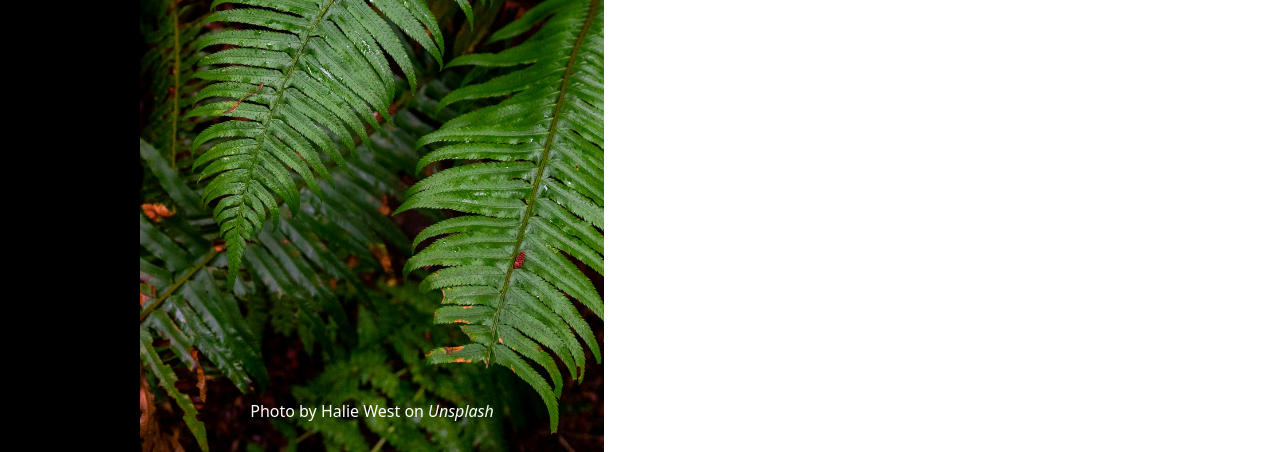
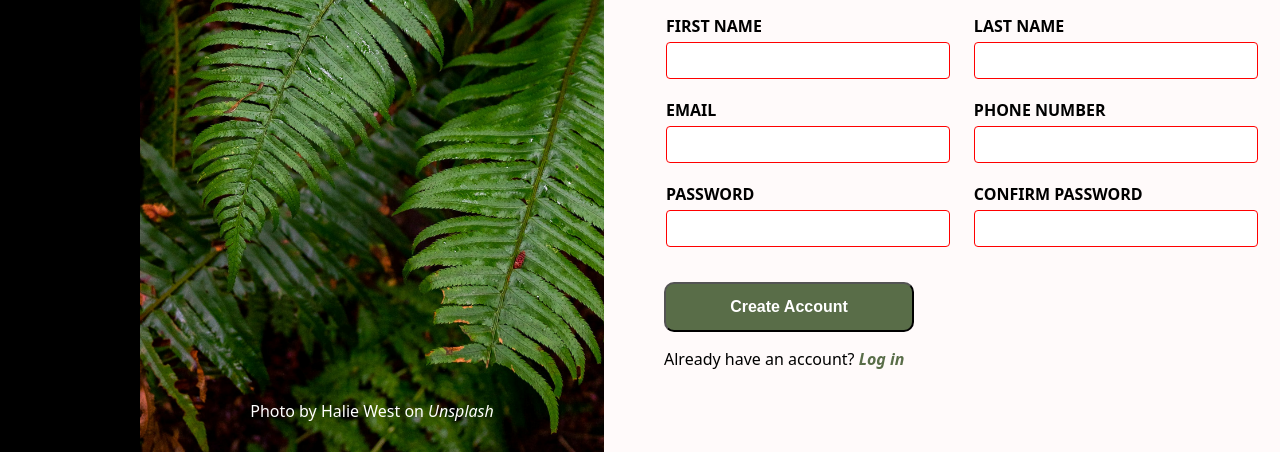
Before and after one commit to teehkay9/Sign-up-Form, a plain HTML site: page index.html in a window 1280 px wide. Shown: the part 348-800 px from the top of the page. Drawn offline with Linux system fonts and the light colour scheme.

Commit message:
Create form section

```diff
--- a/index.html
+++ b/index.html
@@ -20,7 +20,52 @@
           </div>
         </div>
         <div class="content">
-          <!-- Form content goes here -->
+          <header>
+            <p>
+              This is not a real online service! You know you need something like this in your life to help you realize your deepest dreams.<br />
+              Sign up now to get started <br />
+              <br />
+              You know you want to!
+            </p>
+          </header>
+          <main class="main">
+            <h1>Let's do this!</h1>
+            <form action="https://httpbin.org/post" method="post">
+              <fieldset>
+                <div class="form-group" required>
+                  <label for="first_name">FIRST NAME</label>
+                  <input type="text" id="first_name" name="first_name" required />
+                </div>
+                <div class="form-group">
+                  <label for="last_name">LAST NAME</label>
+                  <input type="text" id="last_name" name="last_name" required />
+                </div>
+              </fieldset>
+              <fieldset>
+                <div class="form-group">
+                  <label for="email">EMAIL</label>
+                  <input type="email" id="email" name="email" required />
+                </div>
+                <div class="form-group">
+                  <label for="phone_number">PHONE NUMBER</label>
+                  <input type="tel" id="phone_number" name="phone_number" required />
+                </div>
+              </fieldset>
+              <fieldset>
+                <div class="form-group">
+                  <label for="password">PASSWORD</label>
+                  <input type="password" id="password" name="password" required />
+                </div>
+                <div class="form-group">
+                  <label for="confirm_pw">CONFIRM PASSWORD</label>
+                  <input type="password" id="confirm_pw" name="confirm_pw" required />
+                </div>
+              </fieldset>
+              <button type="submit">Create Account</button>
+              <p>Already have an account? <a href="index.html" class="login">Log in</a></p>
+            </form>
+          </main>
+          <footer></footer>
         </div>
       </div>
     </div>
--- a/style.css
+++ b/style.css
@@ -38,7 +38,7 @@ body {
 .content {
   flex-basis: 60%;
   padding: 20px;
-  background-color: white;
+  background-color: rgb(255, 250, 250);
   color: black;
 }
 
@@ -79,3 +79,81 @@ a {
 a:hover {
   text-decoration: underline;
 }
+
+.content {
+  display: flex;
+  flex-direction: column;
+  justify-content: space-around;
+}
+
+header,
+main,
+footer {
+  padding-left: 40px;
+  padding-right: 60px;
+}
+
+header {
+  font-size: 20px;
+  font-weight: 600;
+}
+
+fieldset {
+  border: 0;
+  display: flex;
+  padding: 10px 0;
+  justify-content: space-between;
+}
+
+.form-group {
+  display: flex;
+  flex-direction: column;
+  width: 48%; /* Adjust as necessary */
+}
+
+label,
+input {
+  display: inline-block;
+  width: 100%;
+}
+
+label {
+  margin-bottom: 5px;
+  font-weight: bold;
+}
+
+input {
+  padding: 10px;
+  border: 1px solid #ccc;
+  border-radius: 4px;
+  border-color: #e5e7eb;
+  width: 100%;
+  box-sizing: border-box;
+}
+
+button {
+  background-color: #596d48;
+  color: white;
+  width: 250px;
+  height: 50px;
+  border-radius: 10px;
+  margin-top: 25px;
+  font-size: 16px;
+  font-weight: bold;
+}
+
+.login {
+  color: #596d48;
+  font-weight: 600;
+  font-size: 16px;
+}
+
+input:focus {
+  border-color: blue;
+  box-shadow: 0 0 5px 1px blue;
+  outline: none;
+}
+
+input:invalid {
+  border-color: red;
+}
```
